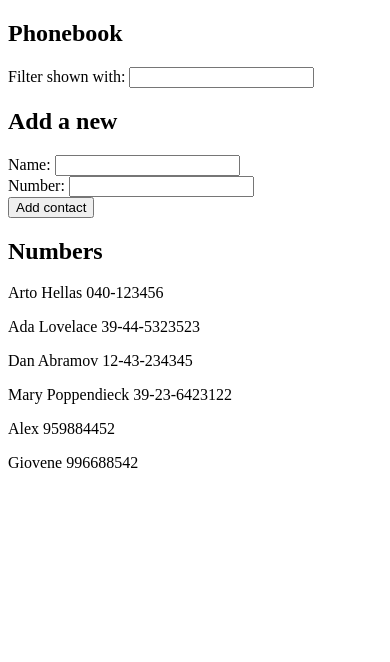
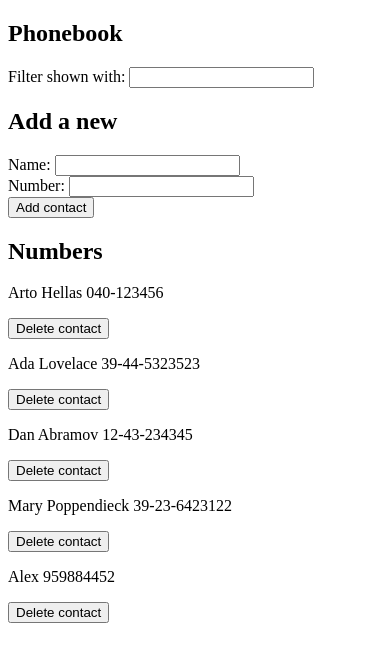
Before and after one commit to ArthurGC/fullstackopen, a React (Create React App) app in the folder part2/phonebook/: page / in a window 390 px wide. Shown: the top 662 px of the page. Built offline with nearby package versions, Linux system fonts and the light colour scheme; data requests are answered from the project's data file.

Commit message:
feat:Add phonebook part9

```diff
--- a/part2/phonebook/db.json
+++ b/part2/phonebook/db.json
@@ -24,11 +24,6 @@
       "name": "Alex",
       "number": "959884452",
       "id": 5
-    },
-    {
-      "name": "Giovene",
-      "number": "996688542",
-      "id": 6
     }
   ]
 }
--- a/part2/phonebook/src/App.js
+++ b/part2/phonebook/src/App.js
@@ -53,6 +53,18 @@ const App = () => {
     }
   }
 
+  const removePerson = async (id) => {
+    let personSelected = persons.find(person => person.id === id)
+    if (window.confirm(`Delete ${personSelected.name} ?`)) {
+      try {
+        await actions.remove(id)
+        setPersons(persons.filter(person => person.id !== id))
+      } catch (error) {
+        console.log("There's an error when you try to delete a person.");
+      }
+    }
+  }
+
   return (
     <div>
       <h2>Phonebook</h2>
@@ -66,7 +78,7 @@ const App = () => {
         handleSubmit={AddPerson}
       />
       <h2>Numbers</h2>
-      <ListPerson persons={personsToShow} />
+      <ListPerson persons={personsToShow} handleDelete={removePerson} />
     </div>
   )
 }
--- a/part2/phonebook/src/components/ListPerson.js
+++ b/part2/phonebook/src/components/ListPerson.js
@@ -1,12 +1,11 @@
 import React from 'react'
-import { nanoid } from 'nanoid'
 import Person from './Person'
 
-const ListPerson = ({persons}) => {
+const ListPerson = ({ persons, handleDelete }) => {
     return (
         <div>
             {persons.map((person) => {
-                return <Person key={nanoid()} name={person.name} number={person.number}/>
+                return <Person key={person.id} person={person} handleDelete={handleDelete} />
             })}
         </div>
     )
--- a/part2/phonebook/src/components/Person.js
+++ b/part2/phonebook/src/components/Person.js
@@ -1,8 +1,11 @@
 import React from 'react'
 
-const Person = ({name, number}) => {
+const Person = ({ person, handleDelete }) => {
   return (
-    <p>{name} {number}</p>
+    <div>
+      <p>{person.name} {person.number}</p>
+      <button onClick={() => handleDelete(person.id)}> Delete contact</button>
+    </div>
   )
 }
 
--- a/part2/phonebook/src/services/persons.js
+++ b/part2/phonebook/src/services/persons.js
@@ -11,9 +11,15 @@ const create = async (newNote) => {
     return data
 }
 
+const remove = async (id) => {
+    const request = await axios.delete(`${baseUrl}/${id}`)
+    return request
+}
+
 const actions = {
     getAll: getAll,
     create: create,
+    remove: remove,
 }
 
 export default actions
```
